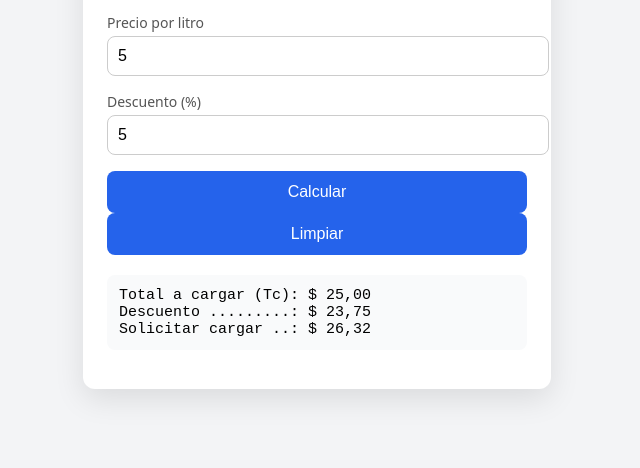
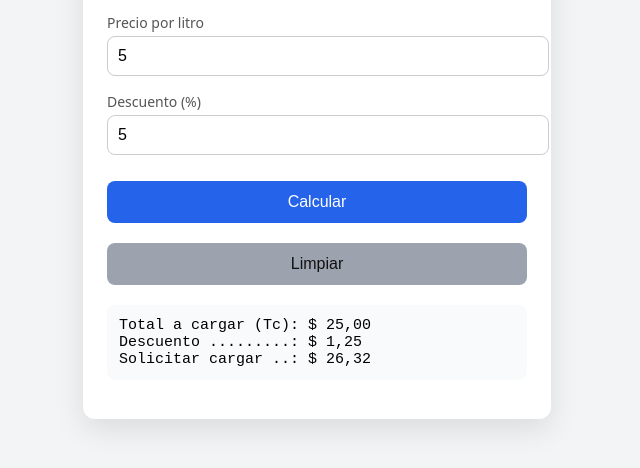
Before and after one commit to AlejandroRTH/calculadora-carga, a plain HTML site: page index.html in a window 1280 px wide. Both pictures are taken after typing "5", "5", "5" into the empty fields and a click on the button "Calcular". Shown: the part 194-662 px from the top of the page, without its empty margins (323-963 px from the left). Drawn offline with Linux system fonts and the light colour scheme.

Commit message:
Mas modificacines al frontend

```diff
--- a/app.js
+++ b/app.js
@@ -1,95 +1,138 @@
+/******************************
+ * Configuración
+ ******************************/
+
 const STORAGE_KEY = "calc_carga_ultimos_valores_v1";
 
-// Moneda automática (Argentina). Si querés USD, cambiá 'ARS' por 'USD'.
-const fmtARS = new Intl.NumberFormat("es-AR", {
+// Formato moneda ARS
+const formatoMoneda = new Intl.NumberFormat("es-AR", {
   style: "currency",
   currency: "ARS",
   maximumFractionDigits: 2
 });
 
-function getEl(id) {
-  return document.getElementById(id);
+
+/******************************
+ * Acceso a la interfaz
+ ******************************/
+
+const inputLitros    = document.getElementById("ld");
+const inputPrecio    = document.getElementById("pl");
+const inputDescuento = document.getElementById("d");
+const salida         = document.getElementById("resultado");
+
+const botonCalcular  = document.getElementById("btnCalcular");
+const botonLimpiar   = document.getElementById("btnLimpiar");
+
+
+/******************************
+ * Utilidades (tipo Python)
+ ******************************/
+
+function leerNumero(input) {
+  const valor = parseFloat(input.value);
+  if (Number.isFinite(valor)) {
+    return valor;
+  }
+  return null;
 }
 
-function leerNumero(id) {
-  const v = parseFloat(getEl(id).value);
-  return Number.isFinite(v) ? v : null;
+function mostrarMensaje(texto) {
+  salida.textContent = texto;
 }
 
-function guardarUltimo() {
-  const payload = {
-    ld: getEl("ld").value ?? "",
-    pl: getEl("pl").value ?? "",
-    d:  getEl("d").value ?? ""
+
+/******************************
+ * Persistencia (localStorage)
+ ******************************/
+
+function guardarValores(ld, pl, d) {
+  const datos = {
+    ld: ld,
+    pl: pl,
+    d:  d
   };
-  localStorage.setItem(STORAGE_KEY, JSON.stringify(payload));
+  localStorage.setItem(STORAGE_KEY, JSON.stringify(datos));
 }
 
-function cargarUltimo() {
+function cargarValores() {
   const raw = localStorage.getItem(STORAGE_KEY);
   if (!raw) return;
+
   try {
-    const v = JSON.parse(raw);
-    if (v.ld !== undefined) getEl("ld").value = v.ld;
-    if (v.pl !== undefined) getEl("pl").value = v.pl;
-    if (v.d  !== undefined) getEl("d").value  = v.d;
+    const datos = JSON.parse(raw);
+    if (datos.ld !== undefined) inputLitros.value = datos.ld;
+    if (datos.pl !== undefined) inputPrecio.value = datos.pl;
+    if (datos.d  !== undefined) inputDescuento.value = datos.d;
   } catch {
-    // si está corrupto, lo ignoramos
+    // si está roto, no hacemos nada
   }
 }
 
-function limpiar() {
-  getEl("ld").value = "";
-  getEl("pl").value = "";
-  getEl("d").value = "20";
-  getEl("resultado").textContent = "";
+function limpiarValores() {
+  inputLitros.value = "";
+  inputPrecio.value = "";
+  inputDescuento.value = "20";
+  salida.textContent = "";
   localStorage.removeItem(STORAGE_KEY);
 }
 
+
+/******************************
+ * Lógica principal
+ ******************************/
+
 function calcular() {
-  const ld = leerNumero("ld");
-  const pl = leerNumero("pl");
-  const d  = leerNumero("d");
+  const ld = leerNumero(inputLitros);
+  const pl = leerNumero(inputPrecio);
+  const d  = leerNumero(inputDescuento);
 
   if (ld === null || pl === null || d === null) {
-    getEl("resultado").textContent = "Verificá los valores ingresados.";
-    return;
-  }
-  if (d >= 100) {
-    getEl("resultado").textContent = "El descuento debe ser menor a 100%.";
+    mostrarMensaje("Verificá los valores ingresados.");
     return;
   }
 
-  const tc = ld * pl;
-  const imf = tc / (1 - (d / 100));
-  const impD = tc - (tc * (d / 100))
+  if (d >= 100) {
+    mostrarMensaje("El descuento debe ser menor a 100%.");
+    return;
+  }
 
-  getEl("resultado").textContent =
-    `Total a cargar (Tc): ${fmtARS.format(tc)}\n` +
-    `Descuento .........: ${fmtARS.format(impD)}\n`+
-    `Solicitar cargar ..: ${fmtARS.format(imf)}`;
+  const totalCarga = ld * pl;
+  const importeDescuento = totalCarga * (d / 100);
+  const importeFinal = totalCarga / (1 - d / 100);
 
-  guardarUltimo();
+  const texto =
+    `Total a cargar (Tc): ${formatoMoneda.format(totalCarga)}\n` +
+    `Descuento .........: ${formatoMoneda.format(importeDescuento)}\n` +
+    `Solicitar cargar ..: ${formatoMoneda.format(importeFinal)}`;
+
+  mostrarMensaje(texto);
+  guardarValores(ld, pl, d);
 }
 
-// Enter = calcular (en cualquiera de los inputs)
-function bindEnterToCalc() {
-  ["ld", "pl", "d"].forEach(id => {
-    getEl(id).addEventListener("keydown", (e) => {
-      if (e.key === "Enter") calcular();
-    });
+
+/******************************
+ * Eventos
+ ******************************/
+
+botonCalcular.addEventListener("click", calcular);
+botonLimpiar.addEventListener("click", limpiarValores);
+
+[inputLitros, inputPrecio, inputDescuento].forEach(input => {
+  input.addEventListener("keydown", (e) => {
+    if (e.key === "Enter") {
+      calcular();
+    }
   });
-}
+});
 
-// Botones
-getEl("btnCalcular").addEventListener("click", calcular);
-getEl("btnLimpiar").addEventListener("click", limpiar);
 
-// Al cargar: restaurar último valor
-cargarUltimo();
-bindEnterToCalc();
+/******************************
+ * Inicialización
+ ******************************/
 
-// Service worker
+cargarValores();
+
 if ("serviceWorker" in navigator) {
   navigator.serviceWorker.register("service-worker.js");
 }
--- a/index.html
+++ b/index.html
@@ -26,8 +26,10 @@
       <input type="number" id="d">
     </div>
 
-    <button onclick="calcular()">Calcular</button><br>
-    <button onclick="limpiar()">Limpiar</button>
+    <div class="botones">
+      <button id="btnCalcular">Calcular</button>
+      <button id="btnLimpiar">Limpiar</button>
+    </div>
 
     <pre id="resultado"></pre>
   </div>
--- a/style.css
+++ b/style.css
@@ -46,10 +46,22 @@
   background: #2563eb;
   color: white;
   cursor: pointer;
+  margin-top: 10px;
+}
+
+.botones {
+  display: flex;
+  flex-direction: column;
+  gap: 10px;   /* 👈 separación real */
 }
 
 button:hover {
   background: #1d4ed8;
+}
+
+#btnLimpiar {
+  background: #9ca3af;
+  color: #111;
 }
 
 #resultado {
```
